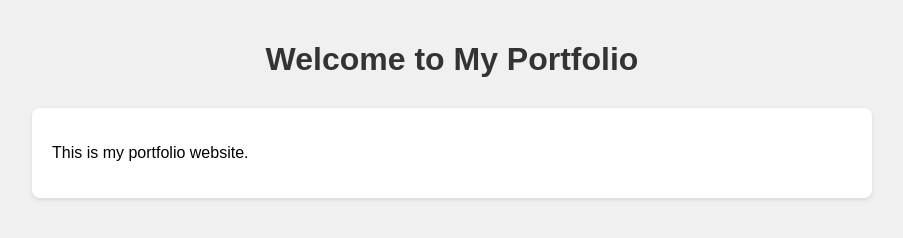
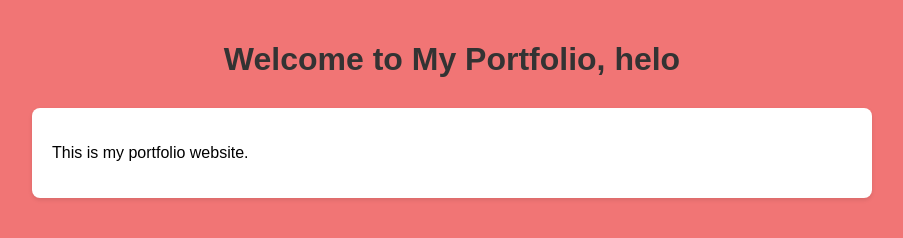
Before and after one commit to xh-51/OngXinHui_portfolio, a plain HTML site: page dist/pages/index.html in a window 1280 px wide. Shown: the whole page, without its empty margins (188-1091 px from the left). Drawn offline with Linux system fonts and the light colour scheme.

Commit message:
Update portfolio with latest changes

```diff
--- a/css/style.css
+++ b/css/style.css
@@ -2,7 +2,7 @@ body {
     font-family: Arial, sans-serif;
     margin: 0;
     padding: 20px;
-    background-color: #f0f0f0;
+    background-color: #f17575;
 }
 
 header {
--- a/dist/css/style.css
+++ b/dist/css/style.css
@@ -2,7 +2,7 @@ body {
     font-family: Arial, sans-serif;
     margin: 0;
     padding: 20px;
-    background-color: #f0f0f0;
+    background-color: #f17575;
 }
 
 header {
--- a/dist/pages/index.html
+++ b/dist/pages/index.html
@@ -8,7 +8,7 @@
 </head>
 <body>
     <header>
-        <h1>Welcome to My Portfolio</h1>
+        <h1>Welcome to My Portfolio, helo </h1>
     </header>
     <main>
         <p>This is my portfolio website.</p>
```
Also changed, not shown: pages/index.html (+1 -1 lines).
